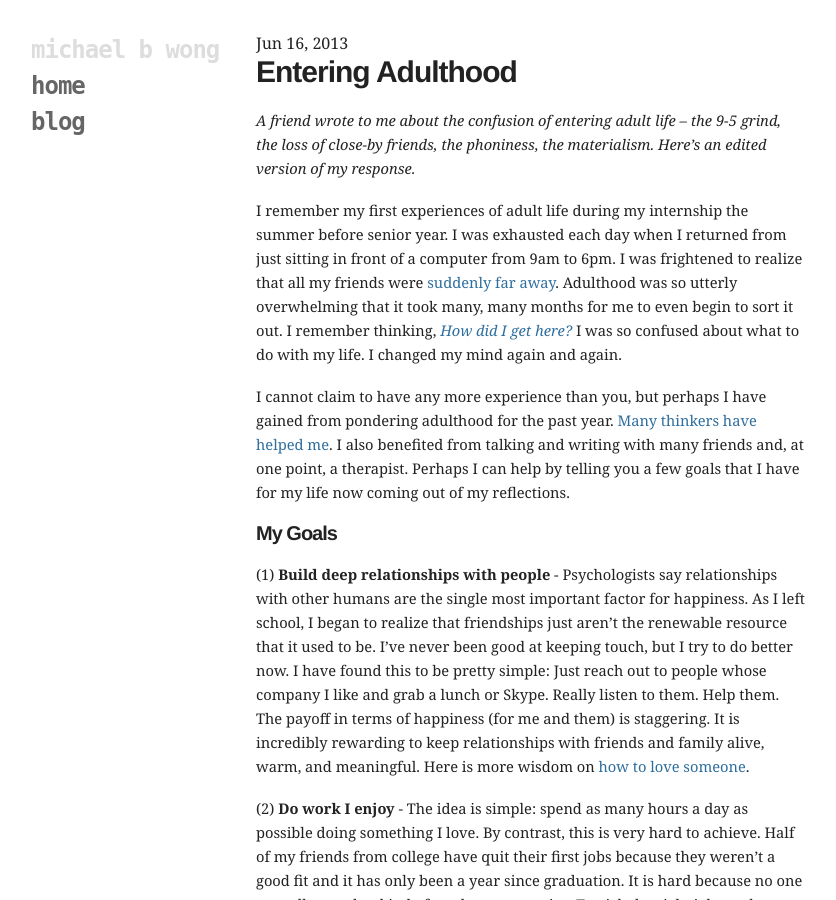
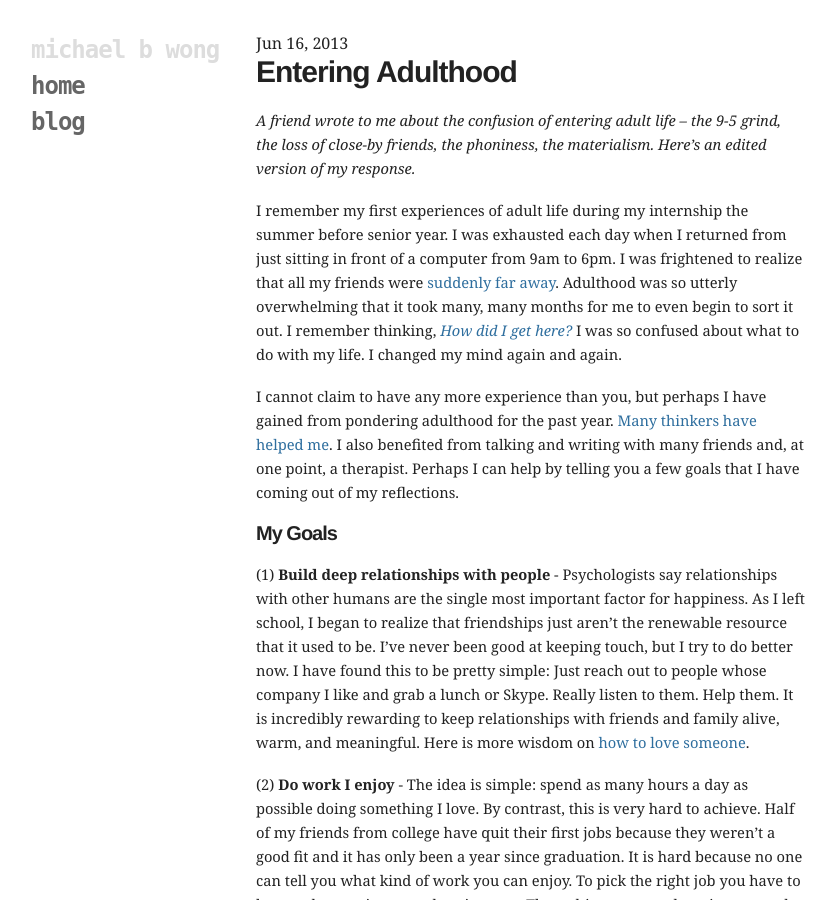
Before and after one commit to mbwong/mbwong.github.com, a Jekyll site: the page built from _posts/2013-06-16-entering-adulthood.md, in a window 1280 px wide and 900 px high. Shown: the whole window, without its empty margins (94-930 px from the left). Built offline with Jekyll 4.4.1, drawn with Linux system fonts in a browser that asks for light colours.

Commit message:
Update 2013-06-16-entering-adulthood.md

```diff
--- a/_posts/2013-06-16-entering-adulthood.md
+++ b/_posts/2013-06-16-entering-adulthood.md
@@ -13,7 +13,7 @@
 [lcd]: http://open.spotify.com/track/2Ud3deeqLAG988pfW0Kwcl
 [talkingheads]: http://open.spotify.com/track/2WM63pILSg6VzgCnu0OU6K
 
-I cannot claim to have any more experience than you, but perhaps I have gained from pondering adulthood for the past year.  [Many][kahneman] [thinkers][aurelius] [have][trunk] [helped][dfw] [me][graham]. I also benefited from talking and writing with many friends and, at one point, a therapist. Perhaps I can help by telling you a few goals that I have for my life now coming out of my reflections.
+I cannot claim to have any more experience than you, but perhaps I have gained from pondering adulthood for the past year.  [Many][kahneman] [thinkers][aurelius] [have][trunk] [helped][dfw] [me][graham]. I also benefited from talking and writing with many friends and, at one point, a therapist. Perhaps I can help by telling you a few goals that I have coming out of my reflections.
 
 [trunk]: http://blog.penelopetrunk.com/
 [graham]: http://www.paulgraham.com/love.html
@@ -23,7 +23,7 @@
 
 ## My Goals
 
-(1) **Build deep relationships with people** - Psychologists say relationships with other humans are the single most important factor for happiness. As I left school, I began to realize that friendships just aren't the renewable resource that it used to be. I've never been good at keeping touch, but I try to do better now. I have found this to be pretty simple: Just reach out to people whose company I like and grab a lunch or Skype. Really listen to them. Help them. The payoff in terms of happiness (for me and them) is staggering. It is incredibly rewarding to keep relationships with friends and family alive, warm, and meaningful. Here is more wisdom on [how to love someone][hahn].
+(1) **Build deep relationships with people** - Psychologists say relationships with other humans are the single most important factor for happiness. As I left school, I began to realize that friendships just aren't the renewable resource that it used to be. I've never been good at keeping touch, but I try to do better now. I have found this to be pretty simple: Just reach out to people whose company I like and grab a lunch or Skype. Really listen to them. Help them. It is incredibly rewarding to keep relationships with friends and family alive, warm, and meaningful. Here is more wisdom on [how to love someone][hahn].
 
 [hahn]: http://ajaytao2010.files.wordpress.com/2012/08/true-love-thich-nhat-hanh.pdf
 
```
